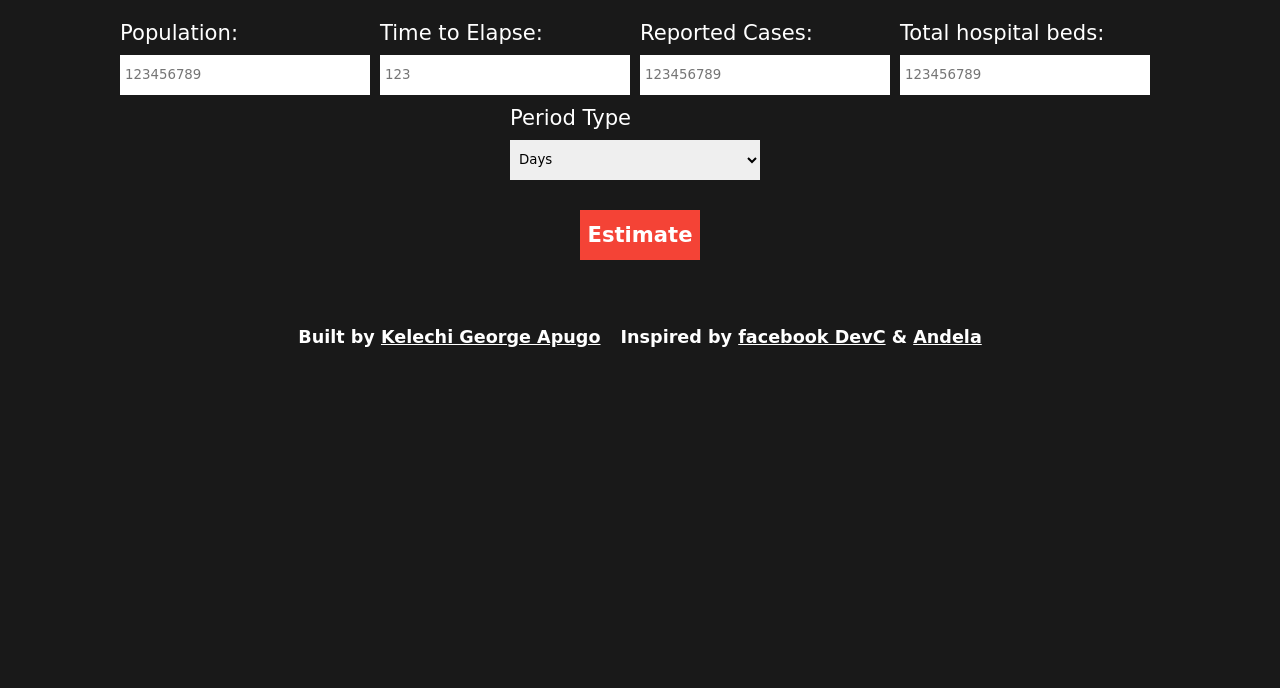
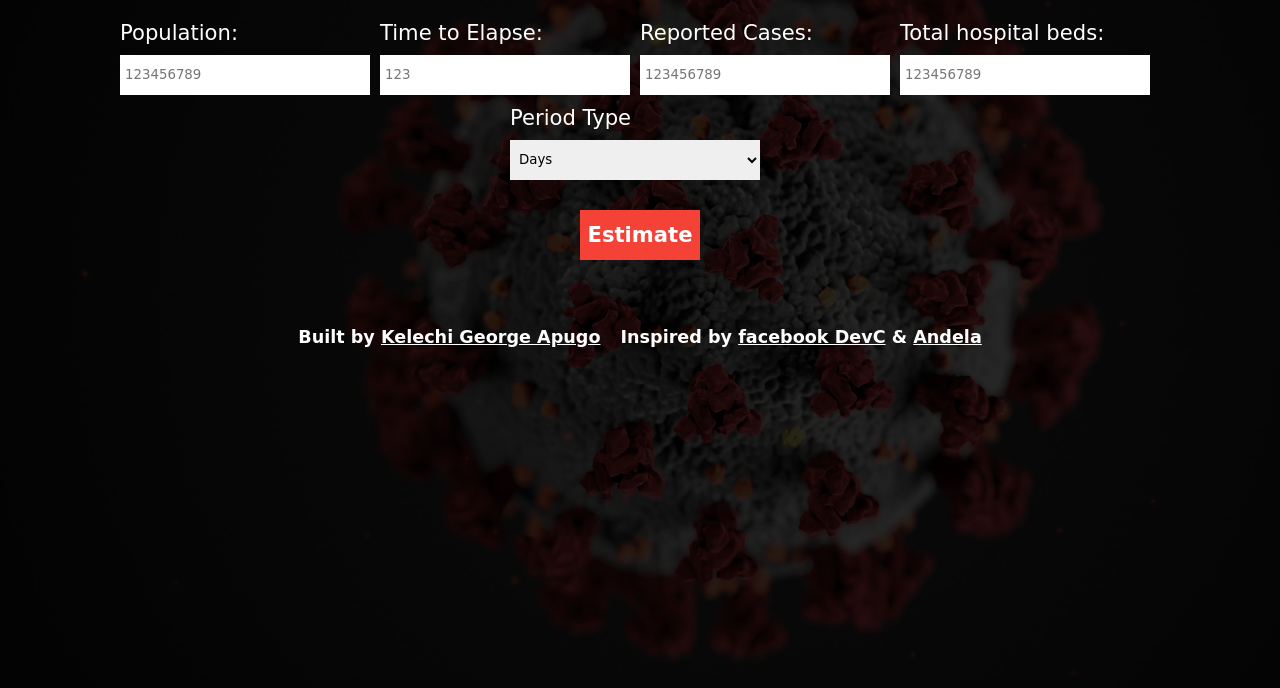
Before and after one commit to laviedegeorge/covid-19-estimator, a website with bundled scripts: page src/index.html in a window 1280 px wide. Shown: the part 112-800 px from the top of the page. Built offline with nearby package versions, Linux system fonts and the light colour scheme; a web font is replaced by a local one.

Commit message:
added back the bg image

```diff
--- a/src/style.css
+++ b/src/style.css
@@ -13,7 +13,7 @@ body {
     display: flex;
     flex-direction: column;
     align-items: center;
-    /* background: url('./covid-19.jpg'); */
+    background: url('./covid-19.jpg');
     background-repeat: no-repeat;
     background-size: cover;
     color: var(--white);
@@ -44,7 +44,7 @@ form{
     width: 100%;
     height: 100%;
     background-color: #000000;
-    opacity: .9;
+    opacity: .85;
     position: absolute;
 }
 
```
